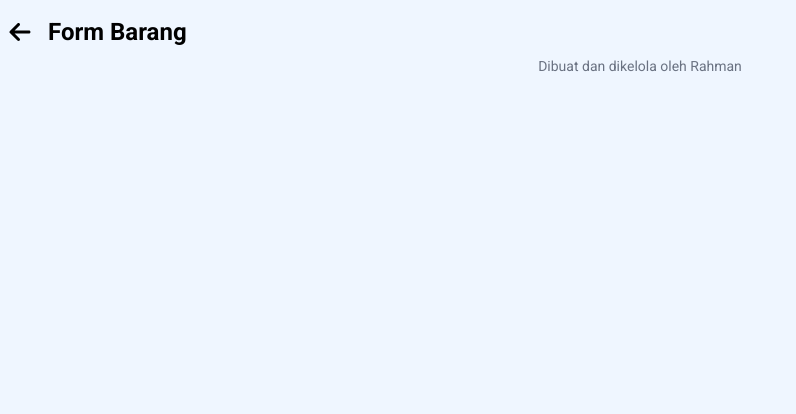
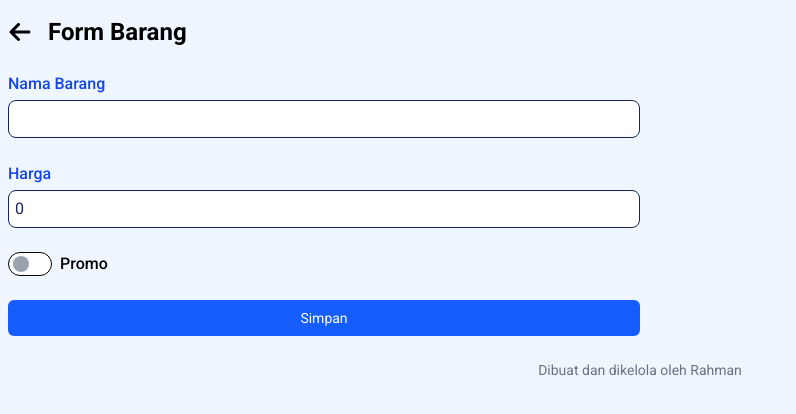
Before and after one commit to sarrahman-me/kerajaan-keramik, a Next.js app: page /form in a window 1280 px wide. Shown: the top 414 px of the page, without its empty margins (0-796 px from the left). Built offline with nearby package versions, Linux system fonts and the light colour scheme.

Commit message:
:hammer: menambahkan fitur menambahkan barang

```diff
--- a/app/form/page.tsx
+++ b/app/form/page.tsx
@@ -1,9 +1,52 @@
 "use client"
+import Button from '@/components/button';
+import SwitchToggle from '@/components/switchToggle';
+import Textfield from '@/components/textfield';
 import { useRouter } from 'next/navigation';
+import { Loading, Notify } from 'notiflix';
+import { FormEvent, useState } from 'react';
 import { FaArrowLeft } from "react-icons/fa6";
 
 export default function Page() {
   const router = useRouter();
+  const [data, setData] = useState({
+    nama: "",
+    harga: 0,
+    isPromo: false
+  })
+  const [loading, setLoading] = useState(false);
+  const [error, setError] = useState("");
+
+  const handleSubmit = async (e: FormEvent) => {
+    e.preventDefault();
+    Loading.standard()
+    setLoading(true);
+    setError("");
+
+    try {
+      const response = await fetch('/api/products', {
+        method: 'POST',
+        headers: {
+          'Content-Type': 'application/json'
+        },
+        body: JSON.stringify(data)
+      });
+
+      const result = await response.json();
+
+      if (!response.ok) {
+        throw new Error(result.error || "Gagal menyimpan data");
+      }
+
+      Notify.success("Produk berhasil ditambahkan!");
+      router.push("/");
+    } catch (err: any) {
+      Notify.failure(err.message);
+    } finally {
+      Loading.remove()
+      setLoading(false);
+    }
+  };
 
   return (
     <div className="container mx-auto p-2">
@@ -11,6 +54,15 @@ export default function Page() {
         <FaArrowLeft onClick={() => router.back()} className="text-xl md:text-2xl mr-4 cursor-pointer hover:text-blue-500" />
         <h1 className="text-xl md:text-2xl font-bold">Form Barang</h1>
       </div>
+      <form onSubmit={handleSubmit} className="space-y-6 my-6 w-full md:w-1/2">
+        <Textfield onChange={(value) => setData({ ...data, nama: value })} value={data.nama} label="Nama Barang" />
+        <Textfield type="number" onChange={(value) => setData({ ...data, harga: Number(value) })} value={data.harga} label="Harga" />
+        <SwitchToggle setValue={(value) => setData({ ...data, isPromo: value })} value={data.isPromo} label="Promo" />
+        <Button fullWidth type="submit" disabled={loading}>
+          {loading ? "Menyimpan..." : "Simpan"}
+        </Button>
+      </form>
+      {error && <p className="text-red-500 text-center">{error}</p>}
       <p className="text-center md:text-sm text-gray-500 mb-3">Dibuat dan dikelola oleh Rahman</p>
     </div>
   );
--- /dev/null
+++ b/components/button.tsx
@@ -0,0 +1,79 @@
+import React from "react";
+
+interface buttonProps {
+  children?: React.ReactNode;
+  type?: "button" | "reset" | "submit";
+  icon?: React.ReactNode;
+  onClick?: () => void;
+  fullWidth?: boolean;
+  variant?: "contained" | "outlined";
+  disabled?: boolean;
+  color?: "blue" | "secondary" | "red" | "orange" | "blue";
+  size?: "standart" | "small";
+}
+
+const Button = ({
+  children,
+  disabled,
+  type = "button",
+  icon,
+  onClick,
+  variant = "contained",
+  fullWidth = false,
+  color = "blue",
+  size = "standart",
+}: buttonProps) => {
+  const colorStyle: Record<string, { contained: string; outlined: string }> = {
+    blue: {
+      contained:
+        "bg-blue-600 hover:bg-blue-700 text-white disabled:bg-gray-400",
+      outlined:
+        "border-blue-600 text-blue-500 bg-transparent disabled:bg-gray-100 disabled:border-gray-300",
+    },
+    secondary: {
+      contained:
+        "bg-grey-600 hover:bg-grey-700 text-white disabled:bg-gray-400",
+      outlined:
+        "border-grey-600 text-grey-500 bg-transparent disabled:bg-gray-100 disabled:border-gray-300",
+    },
+    red: {
+      contained: "bg-red-600 hover:bg-red-700 text-white disabled:bg-gray-400",
+      outlined:
+        "border-red-600 text-red-500 bg-transparent disabled:bg-gray-100 disabled:border-gray-300",
+    },
+    orange: {
+      contained:
+        "bg-orange-600 hover:bg-orange-700 text-white disabled:bg-gray-400",
+      outlined:
+        "border-orange-600 text-orange-500 bg-transparent disabled:bg-gray-100 disabled:border-gray-300",
+    },
+  };
+
+  const variantStyle: Record<string, string> = {
+    contained: `${colorStyle[color].contained}`,
+    outlined: `${colorStyle[color].outlined} border hover:shadow-md`,
+  };
+
+  const sizeClass: Record<string, string> = {
+    standart: "p-1.5 md:p-2 text-sm",
+    small: "p-1 md:p-1.5 text-sm",
+  };
+
+  return (
+    <button
+      disabled={disabled}
+      onClick={onClick}
+      type={type}
+      className={`cursor-pointer flex justify-center items-center outline-none ${sizeClass[size]
+        } rounded-md disabled:cursor-not-allowed ${variantStyle[variant]} ${fullWidth && "w-full"
+        }`}
+    >
+      {icon && (
+        <span className={`${children ? "mr-1" : ""} text-lg`}>{icon}</span>
+      )}
+      <p>{children}</p>
+    </button>
+  );
+};
+
+export default Button;
--- /dev/null
+++ b/components/switchToggle.tsx
@@ -0,0 +1,44 @@
+"use client";
+import React from "react";
+import { Switch } from "@headlessui/react";
+
+/**
+ * Komponen SwitchToggle digunakan untuk membuat tombol toggle yang dapat mengganti nilai boolean.
+ *
+ * @param {boolean} value - Nilai boolean yang akan diatur oleh tombol toggle.
+ * @param {function} setValue - Fungsi yang akan dipanggil saat tombol toggle diubah.
+ * @param {string} label - Label yang mendeskripsikan fungsi dari tombol toggle (opsional).
+ */
+
+interface SwitchProps {
+  setValue: (e: boolean) => void;
+  value: boolean;
+  label?: string;
+}
+
+const SwitchToggle = ({ value, setValue, label }: SwitchProps) => {
+  return (
+    <div className="flex items-center">
+      <Switch
+        checked={value}
+        onChange={setValue}
+        className={`${value
+          ? "bg-gradient-to-br from-blue-500 via-blue-600 to-blue-700"
+          : "bg-white border"
+          } relative inline-flex h-6 w-11 items-center rounded-full`}
+      >
+        <span
+          className={`${value ? "translate-x-6 bg-white" : "translate-x-1 bg-gray-400"
+            } inline-block h-4 w-4 transform rounded-full transition`}
+        />
+      </Switch>
+      {label && (
+        <label className="ml-2 text-sm md:text-base font-medium select-none text-black first-letter:uppercase">
+          {label}
+        </label>
+      )}
+    </div>
+  );
+};
+
+export default SwitchToggle;
--- /dev/null
+++ b/components/textfield.tsx
@@ -0,0 +1,40 @@
+interface textfieldProps {
+  type?: string;
+  label?: string;
+  placeholder?: string;
+  onChange: (v: any) => void;
+  value?: any;
+  disabled?: boolean;
+}
+
+const Textfield = ({
+  type = "text",
+  label,
+  placeholder,
+  onChange,
+  value,
+  disabled,
+}: textfieldProps) => {
+  return (
+    <div className="space-y-1 w-full">
+      <label
+        htmlFor={label}
+        className="block text-sm md:text-base font-medium text-blue-700"
+      >
+        {label}
+      </label>
+      <input
+        onChange={(e) => onChange(e.target.value)}
+        type={type}
+        value={value}
+        name={label}
+        disabled={disabled}
+        id={label}
+        className="bg-white disabled:bg-gray-200 disabled:cursor-not-allowed outline-none border text-blue-950 rounded-lg focus:ring-blue-600 focus:border-blue-600 block w-full p-1.5 min-w-32"
+        placeholder={placeholder}
+      />
+    </div>
+  );
+};
+
+export default Textfield;
--- a/package.json
+++ b/package.json
@@ -9,6 +9,7 @@
     "lint": "next lint"
   },
   "dependencies": {
+    "@headlessui/react": "^2.2.0",
     "mongodb": "^6.15.0",
     "next": "15.2.3",
     "notiflix": "^3.2.8",
```
Also changed, not shown: 1 other file (tests, documents, lock files or other folders).
